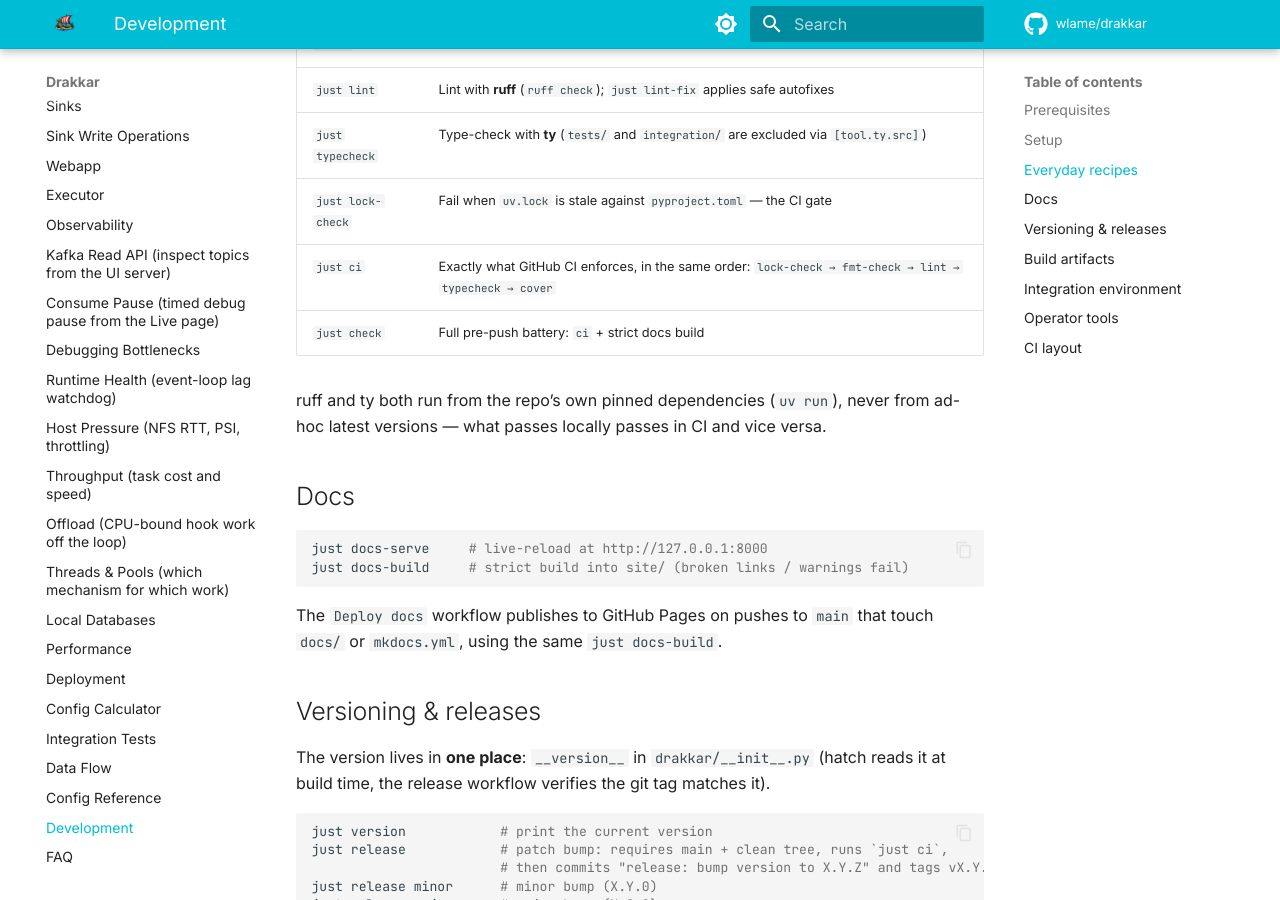
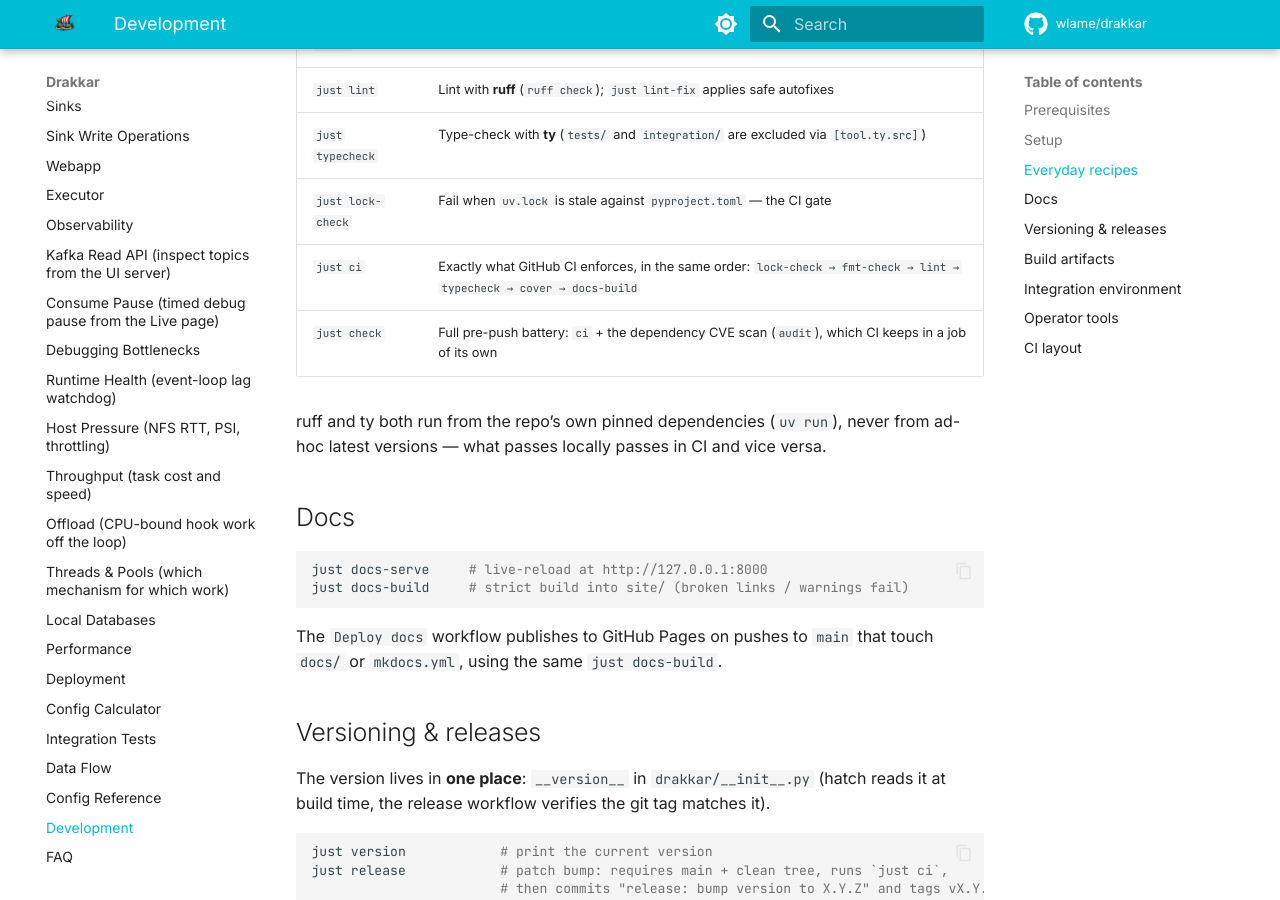
Before and after one commit to wlame/drakkar, an MkDocs documentation site: the page built from docs/development.md, in a window 1280 px wide and 900 px high, scrolled down 995 px. Built offline with MkDocs 1.6.1 and Material for MkDocs 9.7.7, drawn with Linux system fonts in a browser that asks for light colours; comment, search, counter and statistics services are not loaded.

Commit message:
Gate the strict docs build on every pull request.

```diff
--- a/docs/development.md
+++ b/docs/development.md
@@ -28,8 +28,8 @@ just install        # uv sync --extra=perf; the dev dependency-group installs by
 | `just lint` | Lint with **ruff** (`ruff check`); `just lint-fix` applies safe autofixes |
 | `just typecheck` | Type-check with **ty** (`tests/` and `integration/` are excluded via `[tool.ty.src]`) |
 | `just lock-check` | Fail when `uv.lock` is stale against `pyproject.toml` — the CI gate |
-| `just ci` | Exactly what GitHub CI enforces, in the same order: `lock-check → fmt-check → lint → typecheck → cover` |
-| `just check` | Full pre-push battery: `ci` + strict docs build |
+| `just ci` | Exactly what GitHub CI enforces, in the same order: `lock-check → fmt-check → lint → typecheck → cover → docs-build` |
+| `just check` | Full pre-push battery: `ci` + the dependency CVE scan (`audit`), which CI keeps in a job of its own |
 
 ruff and ty both run from the repo's own pinned dependencies (`uv run`), never from ad-hoc latest versions — what passes locally passes in CI and vice versa.
 
```
Also changed, not shown: AGENTS.md (+2 -2 lines), CHANGELOG.md (+6 -0 lines), CONTRIBUTING.md (+4 -3 lines), README.md (+1 -1 lines), 3 other files.
